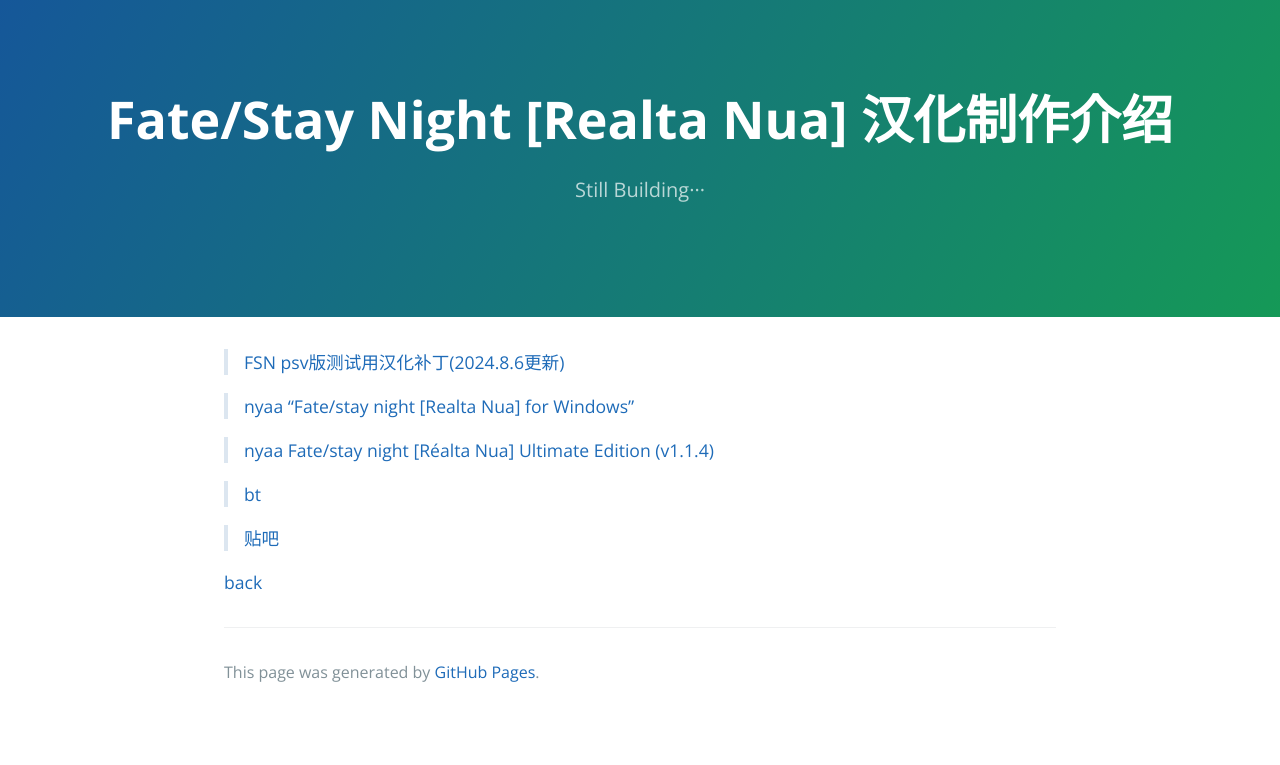
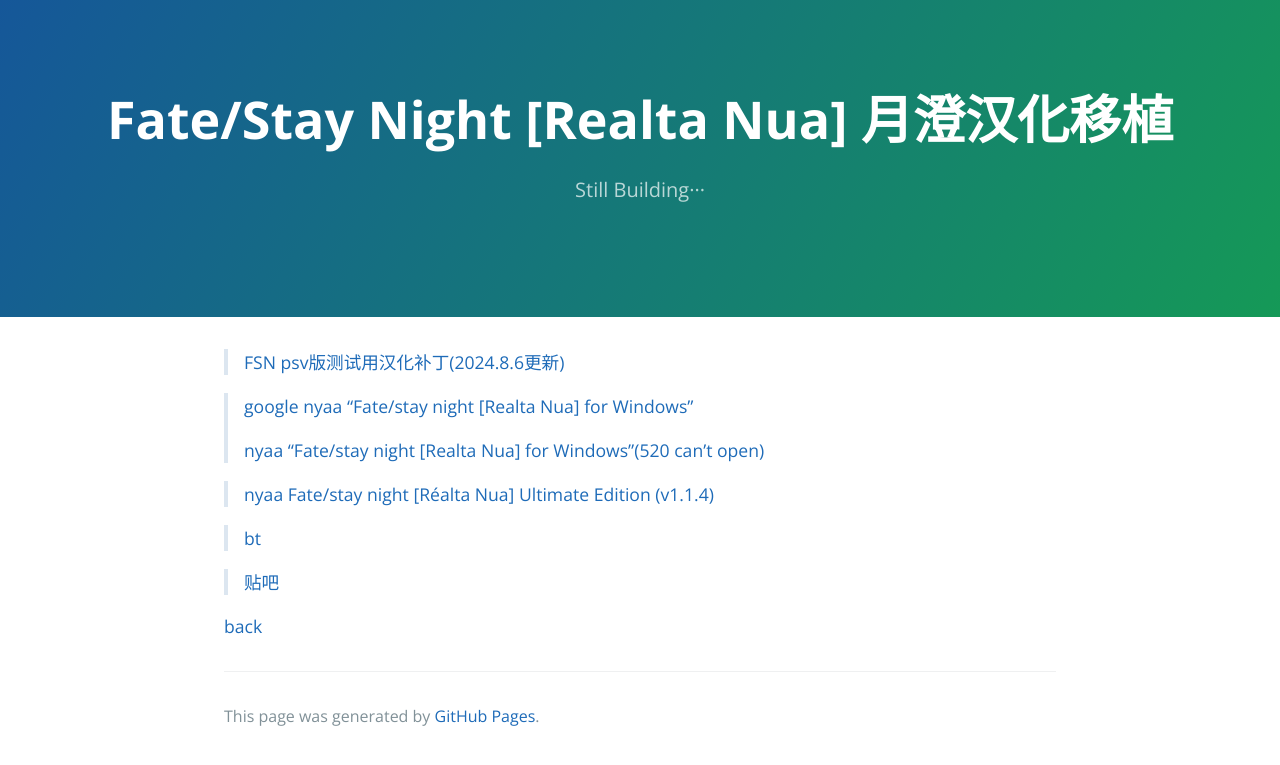
Before and after one commit to lzhhzl/fsnRN-CN, a Jekyll site: the page built from resource.md, in a window 1280 px wide. Shown: the top 765 px of the page. Built offline with Jekyll 4.4.1, drawn with Linux system fonts in a browser that asks for light colours.

Commit message:
Update page files

```diff
--- a/_config.yml
+++ b/_config.yml
@@ -1,4 +1,4 @@
-title: Fate/Stay Night [Realta Nua] 汉化制作介绍
+title: Fate/Stay Night [Realta Nua] 月澄汉化移植
 description: Still Building···
 show_downloads: false
 theme: jekyll-theme-cayman
--- a/resource.md
+++ b/resource.md
@@ -4,9 +4,11 @@ layout: default
 
 >  [FSN psv版测试用汉化补丁(2024.8.6更新)](https://1drv.ms/u/c/701e4c4531855d7b/EWM0xLUiqJZMkVEkiK27wMEBNENAkT-HFK0X0QX8ToiH8A?e=Sxq418)
 
->  [nyaa "Fate/stay night [Realta Nua] for Windows"](https://www.google.com/search?q=nyaa+%22Fate%2Fstay+night+%5BRealta+Nua%5D+for+Windows%22&oq=nyaa+%22Fate%2Fstay+night+%5BRealta+Nua%5D+for+Windows%22)
+>  [google nyaa "Fate/stay night [Realta Nua] for Windows"](https://www.google.com/search?q=nyaa+%22Fate%2Fstay+night+%5BRealta+Nua%5D+for+Windows%22&oq=nyaa+%22Fate%2Fstay+night+%5BRealta+Nua%5D+for+Windows%22)
+>
+>  [nyaa "Fate/stay night [Realta Nua] for Windows"(520 can't open)](https://nyaa.land/view/427133)
 
-> [nyaa Fate/stay night [Réalta Nua] Ultimate Edition (v1.1.4)](https://www.google.com/search?q=nyaa+Fate%2Fstay+night+%5BR%C3%A9alta+Nua%5D+Ultimate+Edition+%28v1.1.4%29&sca_esv=595878826&source=hp&ei=MJyXZYlAksGHA7fnnoAL&iflsig=AO6bgOgAAAAAZZeqQK_5aBY5ickLvfHiASb-hhKTc_5W&ved=0ahUKEwiJmO6XysWDAxWS4GEKHbezB7AQ4dUDCAo&uact=5&oq=nyaa+Fate%2Fstay+night+%5BR%C3%A9alta+Nua%5D+Ultimate+Edition+%28v1.1.4%29&gs_lp=Egdnd3Mtd2l6IjxueWFhIEZhdGUvc3RheSBuaWdodCBbUsOpYWx0YSBOdWFdIFVsdGltYXRlIEVkaXRpb24gKHYxLjEuNCkyCBAAGIAEGKIESJoLUABYAHAAeACQAQCYAfIBoAHyAaoBAzItMbgBA8gBAPgBAvgBAQ&sclient=gws-wiz)
+> [nyaa Fate/stay night [Réalta Nua] Ultimate Edition (v1.1.4)](https://nyaa.land/view/1691072)
 
 > [bt](https://pan.baidu.com)
 
```
Also changed, not shown: index.md (+1 -1 lines), tanslate_work.md (+2 -2 lines).
